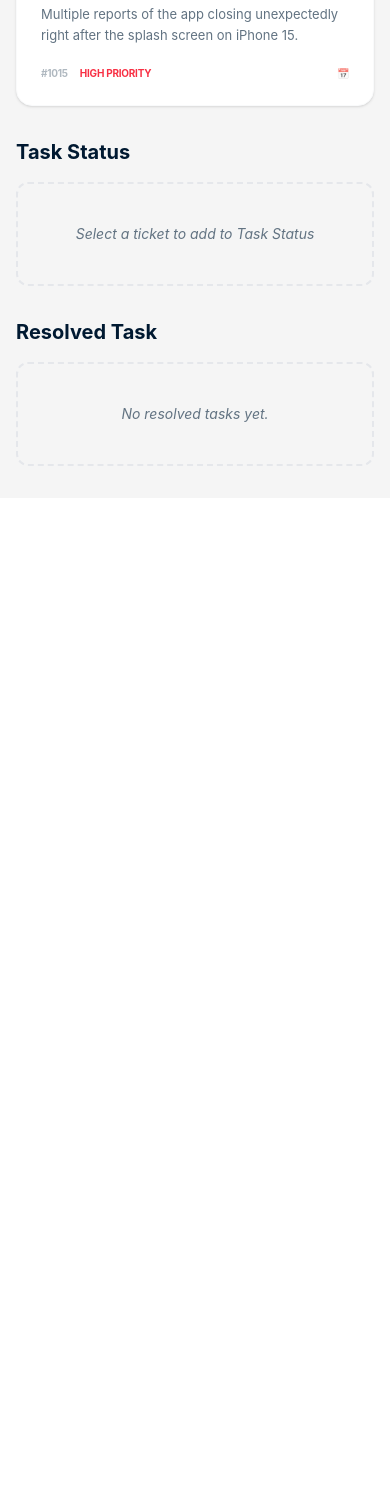
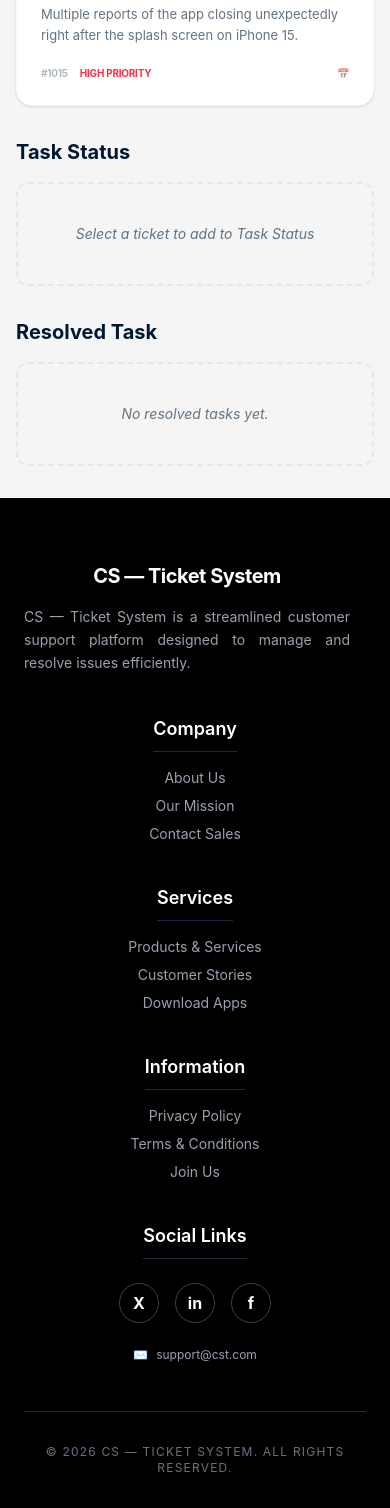
Before and after one commit to Sumayea104/customer-support-zone, a React (Vite) app: page / in a window 390 px wide. Shown: the part 3300-4808 px from the top of the page. Before the commit the page ends 3798 px from the top, so only its background shows below. Built offline with nearby package versions, Linux system fonts and the light colour scheme.

Commit message:
responsive footer done

```diff
--- a/src/App.jsx
+++ b/src/App.jsx
@@ -3,7 +3,7 @@ import './App.css'
 import Navbar from './components/Navbar';
 import Banner from './components/Banner';
 import TicketList from './components/TicketList';
-
+import Footer from './components/Footer';
 import ticketsData from './tickets.json';
 
 import { ToastContainer, toast } from 'react-toastify';
@@ -25,6 +25,7 @@ function App() {
       <Navbar/>
       <Banner inProgressCount={0} resolvedCount={0} />
       <TicketList/>
+      <Footer/>
     </div>
     </>
   )
--- /dev/null
+++ b/src/components/Footer.jsx
@@ -0,0 +1,80 @@
+import React from "react";
+
+const Footer = () => {
+    return (
+        <footer className="bg-black text-white pt-16 pb-8">
+            <div className="max-w-360 mx-auto px-6 md:px-16">
+                <div className="grid sm:grid-cols-1 md:grid-cols-2 lg:grid-cols-5 lg:gap-12 gap-10 mb-12">
+                    <div className="col-span-1 sm:col-span-2 lg:col-span-1 space-y-4 pr-4">
+                        <h2 className="text-xl font-bold tracking-tight text-white text-center lg:text-left">
+                            CS — Ticket System
+                        </h2>
+                        <p className="text-gray-400 text-sm leading-relaxed text-justify lg:text-left ">
+                            CS — Ticket System is a streamlined customer support platform designed to manage and resolve issues efficiently.
+                        </p>
+                    </div>
+                    {/* 2, 3, 4: Company, Services, Information */}
+                    {[
+            { title: "Company", links: ["About Us", "Our Mission", "Contact Sales"] },
+            { title: "Services", links: ["Products & Services", "Customer Stories", "Download Apps"] },
+            { title: "Information", links: ["Privacy Policy", "Terms & Conditions", "Join Us"] }
+                        ].map((section, index) => (
+                    <div key={index} className="text-center lg:text-left space-y-4">
+                        <h3 className="text-lg font-semibold border-b border-gray-800 pb-2 lg:border-none inline-block lg:block">
+                        {section.title}
+                        </h3>
+                        <ul className="space-y-2 text-gray-400 text-sm">
+                            {section.links.map(link => (
+                            <li key={link} className="hover:text-white cursor-pointer transition-colors">
+                                {link}
+                            </li>))}
+                        </ul>
+                    </div>
+                    ))}
+                     {/* 5. Social Links (Responsive Logic) */}
+                    <div className="text-center lg:text-left space-y-6">
+                        <h3 className="text-lg font-semibold border-b border-gray-800 pb-2 lg:border-none inline-block lg:block">
+                            Social Links
+                        </h3>
+
+                    {/* Mobile View: Just Logos (Hidden on LG) */}
+                    <div className="flex lg:hidden justify-center gap-4">
+                        <div className="w-10 h-10 flex items-center justify-center border border-gray-700 rounded-full font-bold">X</div>
+                        <div className="w-10 h-10 flex items-center justify-center border border-gray-700 rounded-full font-bold">in</div>
+                        <div className="w-10 h-10 flex items-center justify-center border border-gray-700 rounded-full font-bold">f</div>
+                    </div>
+
+                    {/* Desktop View: Logos with Text (Hidden on Mobile/Tablet) */}
+                    <div className="hidden lg:flex flex-col gap-4 text-gray-400 text-sm">
+                        <div className="flex items-center gap-3 hover:text-white cursor-pointer">
+                            <span className="w-6 h-6 flex items-center justify-center border border-gray-600 rounded-full text-[10px]">X</span>
+                            @CS — Ticket System
+                        </div>
+                        <div className="flex items-center gap-3 hover:text-white cursor-pointer">
+                            <span className="w-6 h-6 flex items-center justify-center border border-gray-600 rounded-full text-[10px]">in</span>
+                            @CS — Ticket System
+                        </div>
+                        <div className="flex items-center gap-3 hover:text-white cursor-pointer">
+                            <span className="w-6 h-6 flex items-center justify-center border border-gray-600 rounded-full text-[10px]">f</span>
+                            @CS — Ticket System
+                        </div>
+                    </div>
+
+                        <div className="text-gray-400 text-xs flex justify-center lg:justify-start items-center gap-2">
+                            <span>✉️</span> support@cst.com
+                        </div>
+                    </div>
+                </div>
+                        {/* Copyright */}
+                <div className="border-t border-gray-800 pt-8 mt-4 text-center">
+                    <p className="text-xs text-gray-500 tracking-widest uppercase">
+                        © 2026 CS — Ticket System. All rights reserved.
+                    </p>
+                </div>
+            </div>
+        </footer>
+
+    )
+}
+
+export default Footer;
```
